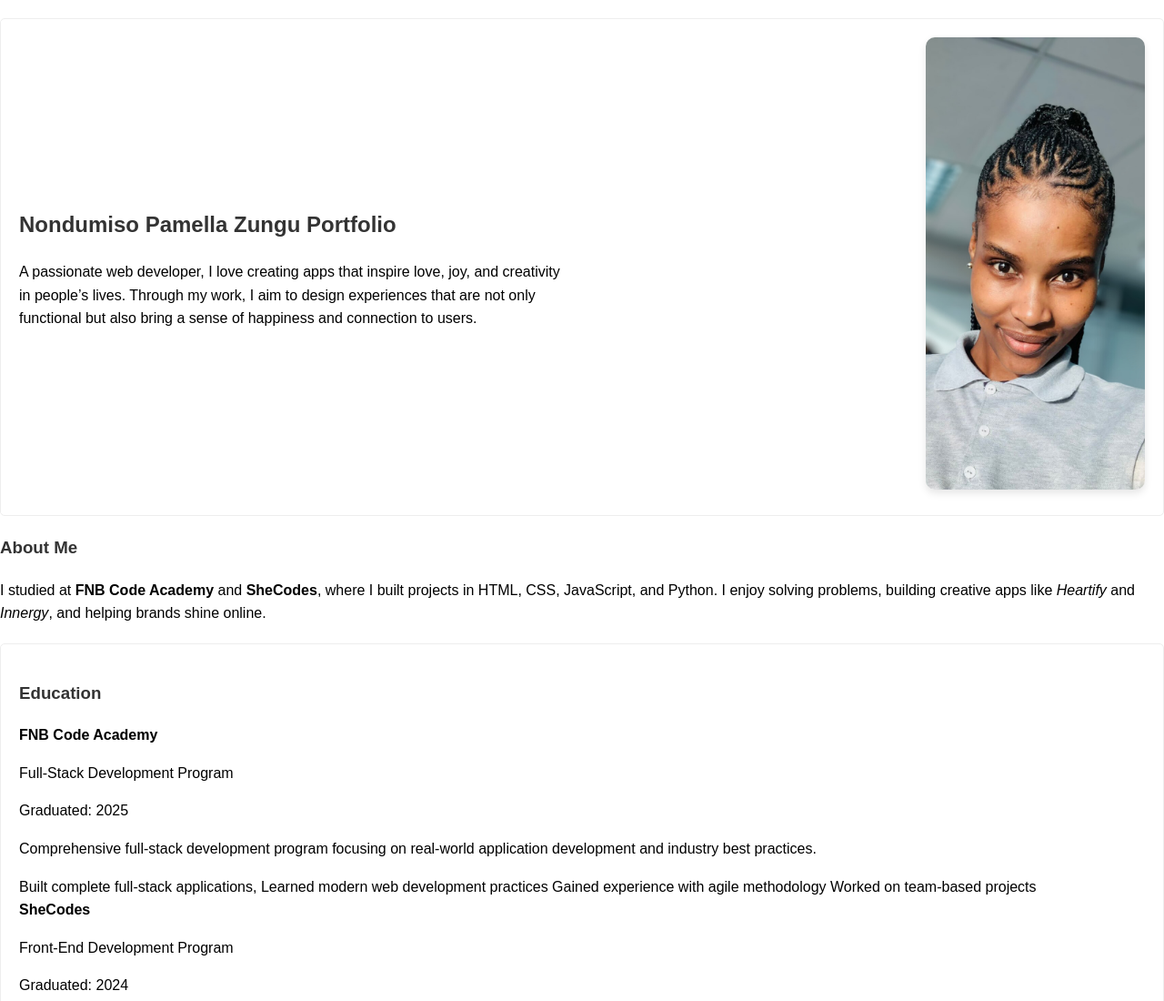
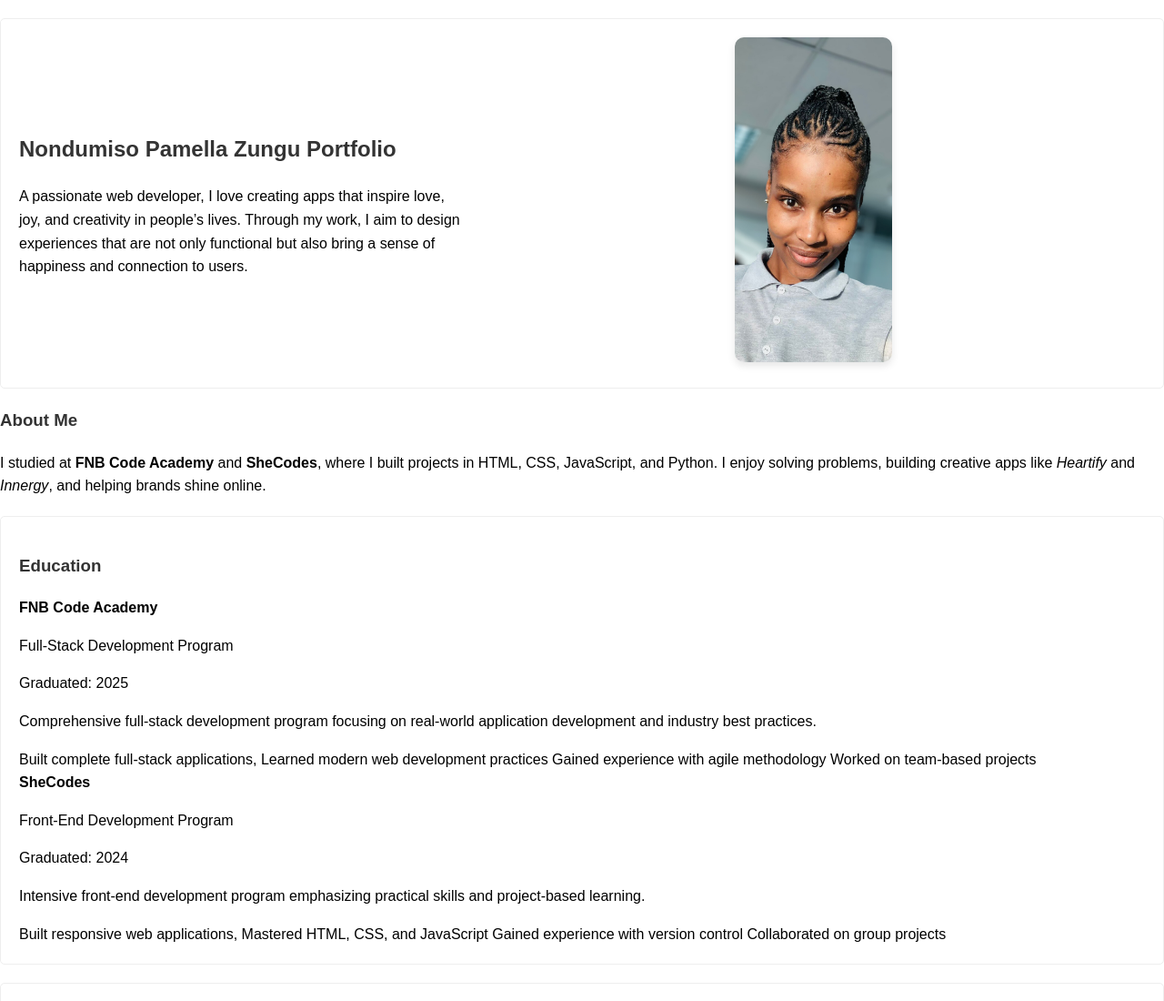
Before and after one commit to nondumiso0327/My-Portolio, a plain HTML site: page index.html in a window 1280 px wide. Shown: the top 1100 px of the page at 91% size. Drawn offline with Linux system fonts and the light colour scheme.

Commit message:
Updated style.css

```diff
--- a/src/style.css
+++ b/src/style.css
@@ -56,11 +56,11 @@ img {
   transform: translateX(0); /* slide to original position */
 }
 .about-text {
-  flex: 1;                       /* text takes up left half */
+     flex: 0 0 40%;                      /* text takes up left half */
 }
 
 .about-image {
-  flex: 1;                       /* image takes up right half */
+  flex: 0 0 35%;                      /* image takes up right half */
   text-align: right;             /* optional: align image right */
 }
 .about-image img {
```
